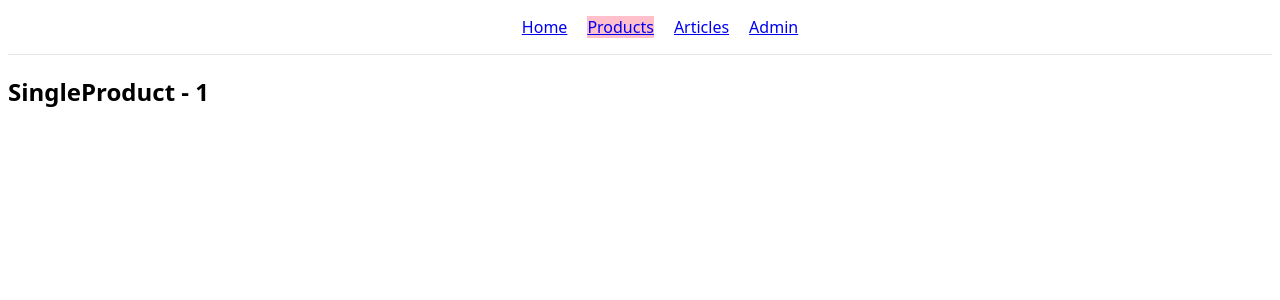
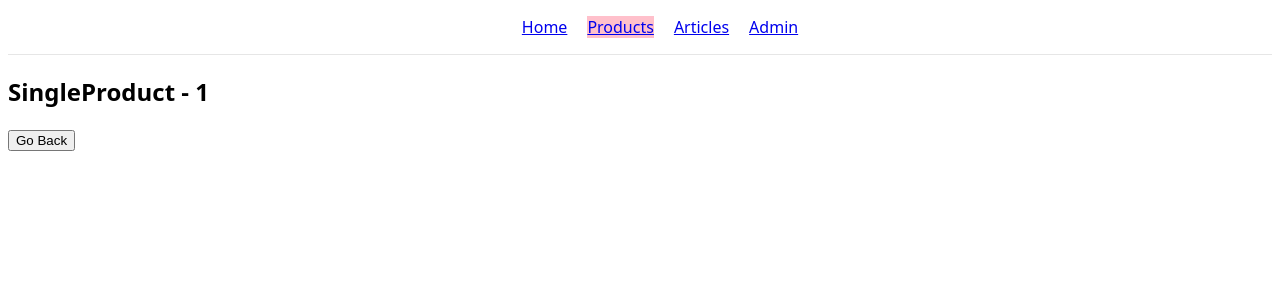
Before and after one commit to moresruth/udemy-React-Course, a React (Vite) app in the folder routing-template/: page /products/1 in a window 1280 px wide. Shown: the top 300 px of the page. Built offline with nearby package versions, Linux system fonts and the light colour scheme.

Commit message:
added navigate programmatically

```diff
--- a/routing-template/src/components/Admin/Admin.jsx
+++ b/routing-template/src/components/Admin/Admin.jsx
@@ -1,7 +1,13 @@
 import React from "react";
-import { Link, Outlet } from "react-router-dom";
+import { Link, Outlet, Navigate } from "react-router-dom";
 
 const Admin = () => {
+  const user = { role: "user" };
+
+  if (user.role !== "admin") {
+    return <Navigate to="/" />;
+  }
+
   return (
     <div>
       <h2>Admin Panel</h2>
--- a/routing-template/src/components/Products/SingleProduct.jsx
+++ b/routing-template/src/components/Products/SingleProduct.jsx
@@ -1,12 +1,18 @@
 import React from "react";
-import { useParams } from "react-router-dom";
+import { useParams, useNavigate } from "react-router-dom";
 
 const SingleProduct = () => {
   const { id } = useParams();
+  const navigate = useNavigate();
+
+  const handleBack = () => {
+    navigate(-1);
+  };
 
   return (
     <div>
       <h2>SingleProduct - {id}</h2>
+      <button onClick={handleBack}>Go Back</button>
     </div>
   );
 };
```
